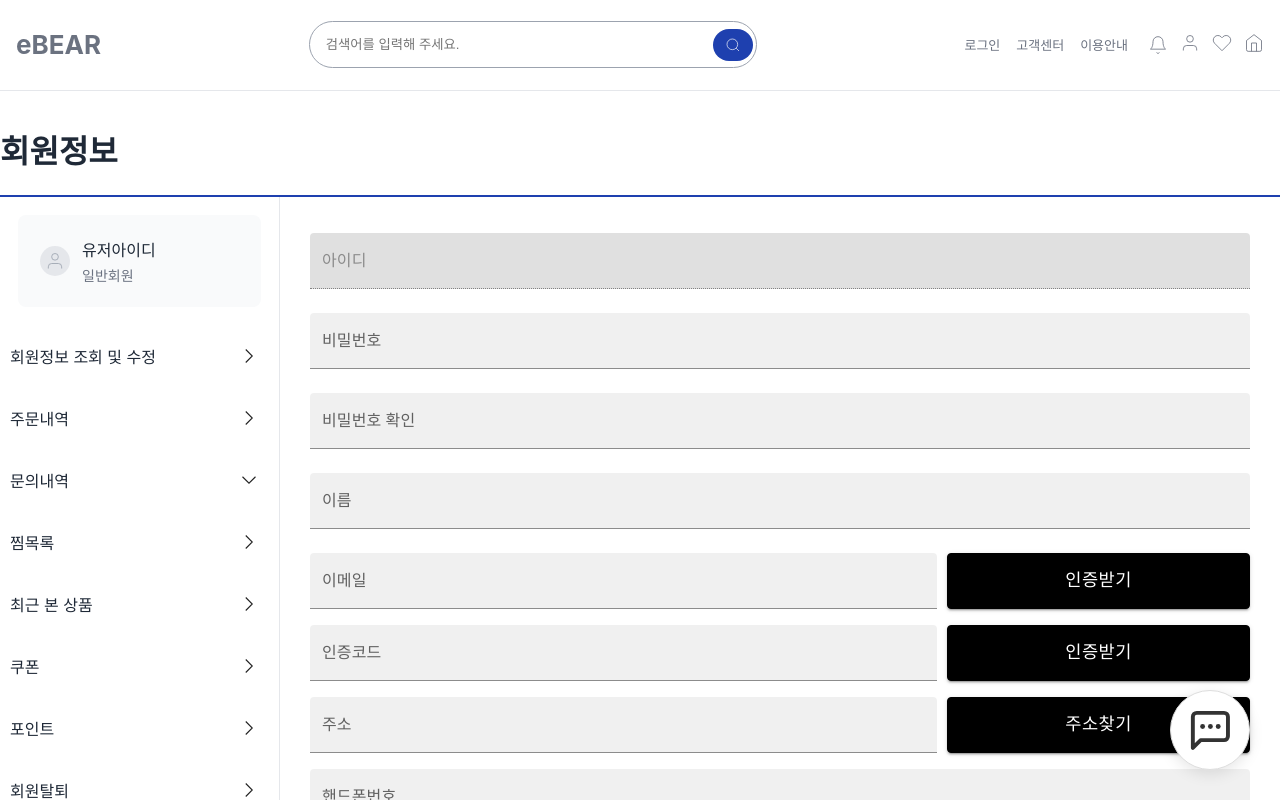
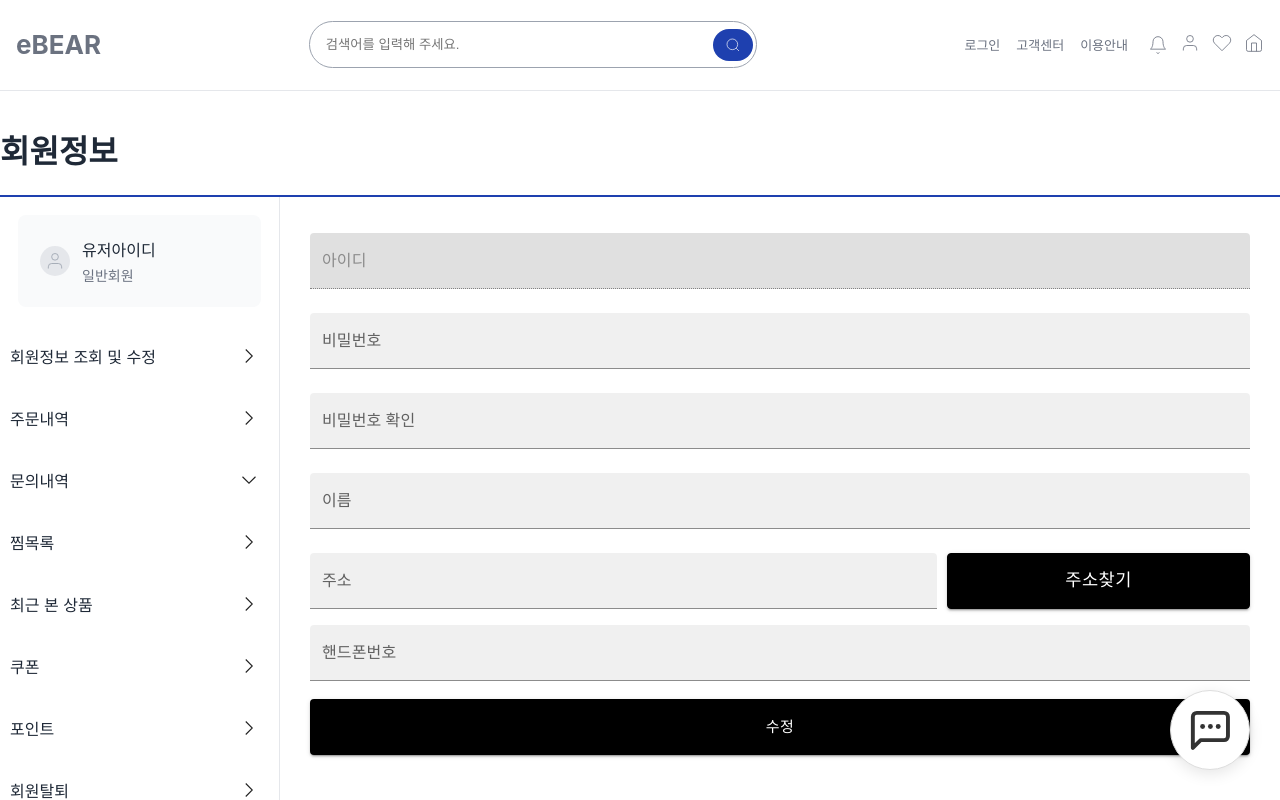
Before and after one commit to Cadabra-Organization/e-bear-frontend-user, a React (Vite) app in the folder ecommerce-user/: page /user/mypage/userinfo in a window 1280 px wide. Shown: the top 800 px of the page. Built offline with nearby package versions, Linux system fonts and the light colour scheme; no server answers.

Commit message:
fix: update mypage user info patch request

```diff
--- a/ecommerce-user/src/pages/MyPageUserInfo.jsx
+++ b/ecommerce-user/src/pages/MyPageUserInfo.jsx
@@ -120,7 +120,7 @@ const MyPageUserInfo = () => {
 
         try {
             setIsLoading(true);
-            const response = await api.put("/user/me", {
+            const response = await api.patch("/user/me", {
                 password: formData.password,
                 name: formData.name,
                 email: formData.email,
@@ -195,7 +195,7 @@ const MyPageUserInfo = () => {
                         value={formData.name}
                         onChange={handleChange}/>
 
-                    <div className="user-flex">
+                    {/* <div className="user-flex">
                         <TextField
                             name="email"
                             label="이메일"
@@ -214,7 +214,7 @@ const MyPageUserInfo = () => {
                             value={formData.authCode}
                             onChange={handleChange}/>
                         <Button variant="contained" className="user-button">인증받기</Button>
-                    </div>
+                    </div> */}
 
                     <div className="user-flex">
                         <TextField
```
